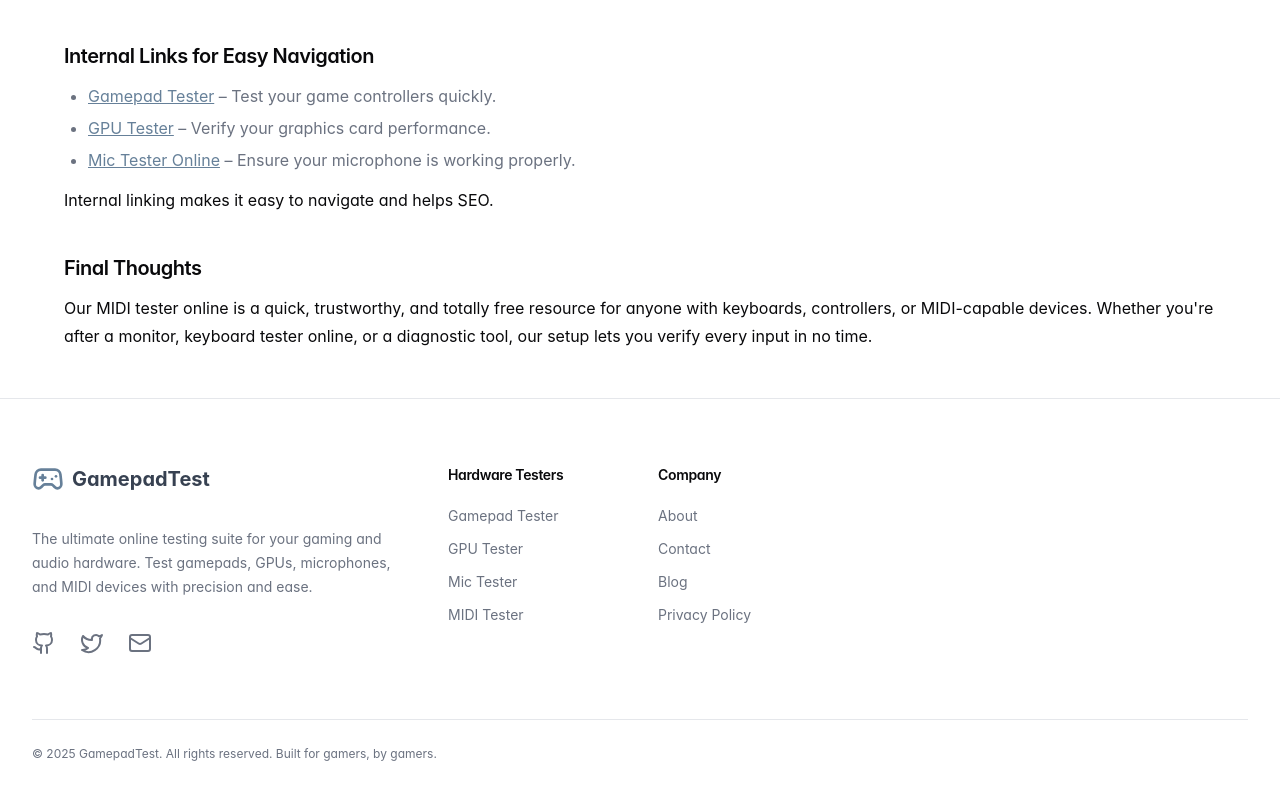
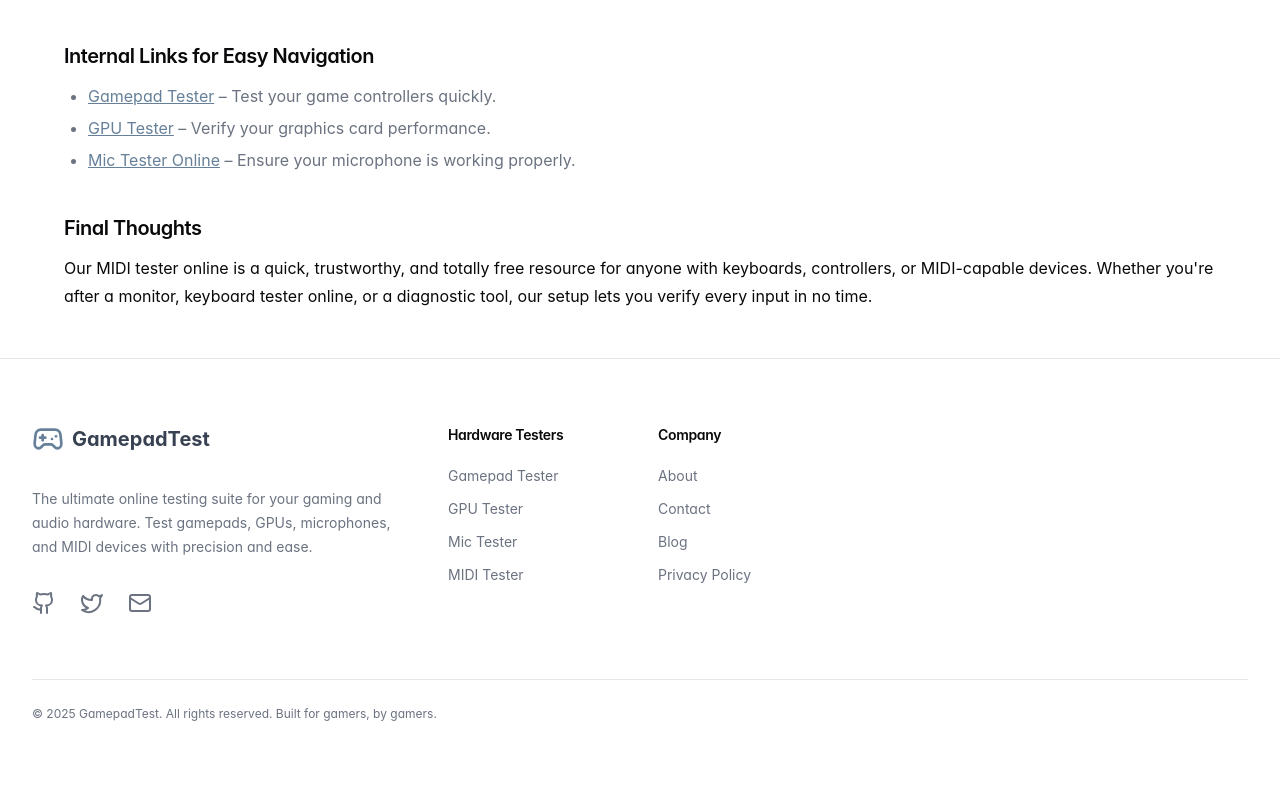
Before and after one commit to gen-tools/GamepadTest, a React (Vite) app: page /midi-tester in a window 1280 px wide. Shown: the part 3841-4641 px from the top of the page. Built offline with nearby package versions, Linux system fonts and the light colour scheme.

Commit message:
Update MidiTester.tsx

```diff
--- a/client/pages/MidiTester.tsx
+++ b/client/pages/MidiTester.tsx
@@ -805,7 +805,6 @@
               <li><Link to="/gpu-tester" className="text-primary underline">GPU Tester</Link> – Verify your graphics card performance.</li>
               <li><Link to="/mic-tester" className="text-primary underline">Mic Tester Online</Link> – Ensure your microphone is working properly.</li>
             </ul>
-            <p>Internal linking makes it easy to navigate and helps SEO.</p>
           </section>
 
           <section className="space-y-3" id="final-thoughts">
```
